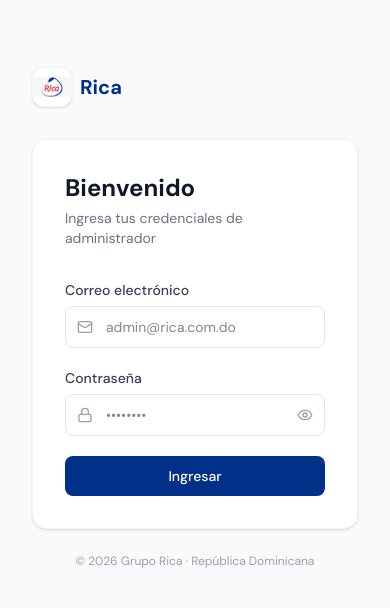
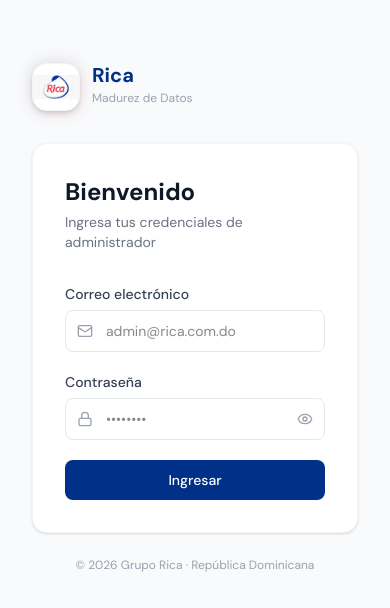
Before and after one commit to julcortesve6-cpu/rica-data-maturity, a Next.js app: page /admin/login in a window 390 px wide. Shown: the part 104-712 px from the top of the page. Built offline with nearby package versions, Linux system fonts and the light colour scheme.

Commit message:
Login: logos más estéticos con glass effect y animación

```diff
--- a/src/app/admin/login/page.tsx
+++ b/src/app/admin/login/page.tsx
@@ -39,8 +39,17 @@
         </div>
         <div className="relative z-10 text-center">
           <div className="mb-8 flex justify-center">
-            <div className="w-40 h-40 bg-white rounded-3xl flex items-center justify-center shadow-xl overflow-hidden">
-              <Image src="/logo-rica.jpeg" alt="Rica" width={160} height={160} className="object-contain" />
+            <div className="relative">
+              {/* Anillo exterior animado */}
+              <div className="absolute -inset-4 rounded-full border border-white/20 animate-ping" style={{ animationDuration: '3s' }} />
+              <div className="absolute -inset-2 rounded-full border border-white/30" />
+              {/* Contenedor logo con glass effect */}
+              <div className="relative w-36 h-36 rounded-full bg-white/10 backdrop-blur-md border border-white/30 shadow-2xl flex items-center justify-center overflow-hidden">
+                <div className="absolute inset-0 bg-gradient-to-br from-white/20 to-transparent" />
+                <div className="w-24 h-24 bg-white rounded-full flex items-center justify-center shadow-lg overflow-hidden">
+                  <Image src="/logo-rica.jpeg" alt="Rica" width={96} height={96} className="object-contain" />
+                </div>
+              </div>
             </div>
           </div>
           <h1 className="text-white text-3xl font-bold mb-4 leading-tight">
@@ -74,11 +83,17 @@
       <div className="flex-1 flex items-center justify-center p-8 bg-gray-50">
         <div className="w-full max-w-md">
           {/* Logo móvil */}
-          <div className="lg:hidden flex items-center gap-2 mb-8">
-            <div className="w-10 h-10 bg-white rounded-xl flex items-center justify-center shadow overflow-hidden border border-gray-100">
-              <Image src="/logo-rica.jpeg" alt="Rica" width={40} height={40} className="object-contain" />
+          <div className="lg:hidden flex items-center gap-3 mb-8">
+            <div className="relative w-12 h-12">
+              <div className="absolute inset-0 rounded-2xl bg-gradient-to-br from-[#003087] to-[#E31837] opacity-20 blur-sm" />
+              <div className="relative w-12 h-12 bg-white rounded-2xl flex items-center justify-center shadow-md overflow-hidden border border-gray-100">
+                <Image src="/logo-rica.jpeg" alt="Rica" width={48} height={48} className="object-contain" />
+              </div>
             </div>
-            <span className="text-[#003087] font-bold text-xl">Rica</span>
+            <div>
+              <span className="text-[#003087] font-bold text-xl block leading-none">Rica</span>
+              <span className="text-gray-400 text-xs">Madurez de Datos</span>
+            </div>
           </div>
 
           <div className="bg-white rounded-2xl shadow-sm border border-gray-100 p-8">
```
